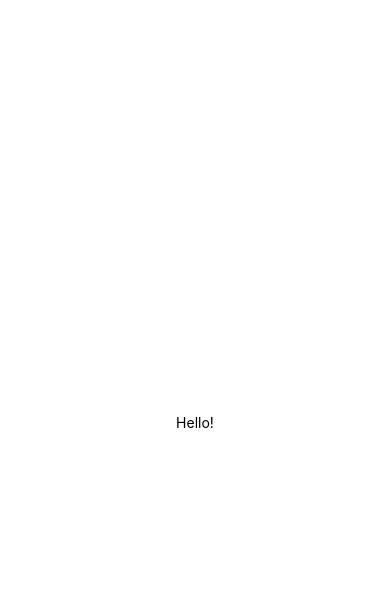
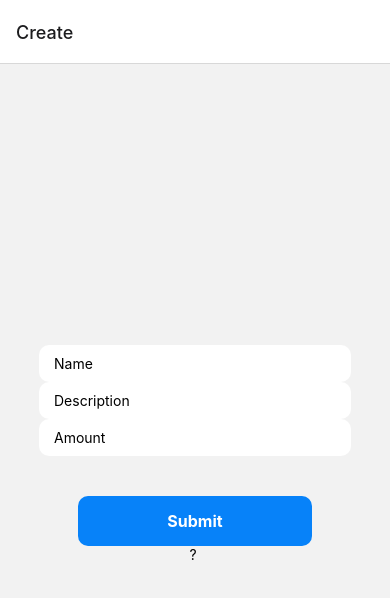
Before and after one commit to enderjano/falatozz-homework, a React Native app: screen /Create in a window 390 px wide. Shown: the top 598 px of the page. Built offline with nearby package versions, Linux system fonts and the light colour scheme.

Commit message:
Add create product method

```diff
--- a/App.js
+++ b/App.js
@@ -1,12 +1,19 @@
 import { StatusBar } from 'expo-status-bar';
 import { StyleSheet, Text, View } from 'react-native';
+import { NavigationContainer } from '@react-navigation/native';
+import { createNativeStackNavigator } from '@react-navigation/native-stack';
+import CreateScreen from './screens/CreateScreen';
+
+
+const Stack = createNativeStackNavigator();
 
 export default function App() {
   return (
-    <View style={styles.container}>
-      <Text>Hello!</Text>
-      <StatusBar style="auto" />
-    </View>
+    <NavigationContainer>
+      <Stack.Navigator>
+        <Stack.Screen name="Create" component={CreateScreen} />
+      </Stack.Navigator>
+    </NavigationContainer>
   );
 }
 
--- /dev/null
+++ b/components/config.jsx
@@ -0,0 +1,21 @@
+// Import the functions you need from the SDKs you need
+import { initializeApp } from "firebase/app";
+import {getFirestore} from "firebase/firestore"
+// TODO: Add SDKs for Firebase products that you want to use
+// https://firebase.google.com/docs/web/setup#available-libraries
+
+// Your web app's Firebase configuration
+const firebaseConfig = {
+  apiKey: "AIzaSyBajXyGLLVd4TcXQYPBH2UPo_GnisVWSEw",
+  authDomain: "falatozzhomework.firebaseapp.com",
+  databaseURL: "https://falatozzhomework-default-rtdb.europe-west1.firebasedatabase.app",
+  projectId: "falatozzhomework",
+  storageBucket: "falatozzhomework.appspot.com",
+  messagingSenderId: "782572383108",
+  appId: "1:782572383108:web:53be41290bcd42bbd54bd1"
+};
+
+// Initialize Firebase
+const app = initializeApp(firebaseConfig);
+
+export const db = getFirestore(app);
--- a/package.json
+++ b/package.json
@@ -11,11 +11,17 @@
   },
   "dependencies": {
     "@react-native-firebase/app": "^15.1.1",
+    "@react-navigation/native": "^6.0.11",
+    "@react-navigation/native-stack": "^6.7.0",
     "expo": "~45.0.0",
     "expo-status-bar": "~1.3.0",
+    "firebase": "^9.9.0",
     "react": "17.0.2",
     "react-dom": "17.0.2",
     "react-native": "0.68.2",
+    "react-native-safe-area-context": "4.2.4",
+    "react-native-screens": "~3.11.1",
+    "react-native-sqlite-storage": "^6.0.1",
     "react-native-web": "0.17.7"
   },
   "devDependencies": {
--- /dev/null
+++ b/screens/CreateScreen.js
@@ -0,0 +1,110 @@
+import {KeyboardAvoidingView, StyleSheet, TextInput, View, Text, TouchableOpacity } from 'react-native'
+import React from 'react'
+import { useState } from 'react'
+import { collection, doc, setDoc, addDoc, updateDoc, deleteDoc, getDoc, getDocs, where, query } from "firebase/firestore";
+import { db } from '../components/config';
+
+
+
+const CreateScreen = () => {
+  const [name, setName] = useState('');
+  const [description, setDescription] = useState('');
+  const [amount, setAmount] = useState('');
+  const [message, setMessage] = useState('');
+
+  const addProduct = () => {
+    addDoc(collection(db, "products"), {
+          name: name,
+          description: description,
+          amount: amount,
+        }).then(() => {
+          // Data saved successfully!
+          setMessage(Submitted);
+
+        }).catch((error) => {
+              // The write failed...
+              console.log(error);
+        });
+    }
+
+  return (
+    <KeyboardAvoidingView
+    style={styles.container}
+    behavior="padding">
+      <View style={styles.inputContainer}>
+        <TextInput
+        onChangeText={(name) => {setName(name)}}
+          placeholder="Name"
+          style={styles.input}
+        />
+        <TextInput
+          onChangeText={(description) => {setDescription(description)}}
+          placeholder="Description"
+          style={styles.input}
+        />
+        <TextInput
+          onChangeText={(amount) => {setAmount(amount)}}
+          placeholder="Amount"
+          style={styles.input}
+        />
+
+      </View>
+      <View style={styles.buttonContainer}>
+        <TouchableOpacity
+          onPress={addProduct}
+          style={styles.button}
+        >
+          <Text style={styles.buttonText}>Submit</Text>
+        </TouchableOpacity>
+        <Text>? {message}</Text>
+      </View>
+    </KeyboardAvoidingView>
+  )
+}
+
+export default CreateScreen
+
+const styles = StyleSheet.create({
+    container: {
+      flex: 1,
+      justifyContent: 'center',
+      alignItems: 'center',
+    },
+    inputContainer: {
+      width: '80%'
+    },
+    input: {
+      backgroundColor: 'white',
+      paddingHorizontal: 15,
+      paddingVertical: 10,
+      borderRadius: 10},
+      buttonContainer: {
+        width: '60%',
+        justifyContent: 'center',
+        alignItems: 'center',
+        marginTop: 40,
+      },
+      button: {
+        backgroundColor: '#0782F9',
+        width: '100%',
+        padding: 15,
+        borderRadius: 10,
+        alignItems: 'center',
+      },
+      buttonOutline: {
+        backgroundColor: 'white',
+        marginTop: 5,
+        borderColor: '#0782F9',
+        borderWidth: 2,
+      },
+      buttonText: {
+        color: 'white',
+        fontWeight: '700',
+        fontSize: 16,
+      },
+      buttonOutlineText: {
+        color: '#0782F9',
+        fontWeight: '700',
+        fontSize: 16,
+      },
+    })
```
Also changed, not shown: metro.config.js (added, +7 -0 lines), 1 other file (tests, documents, lock files or other folders).
